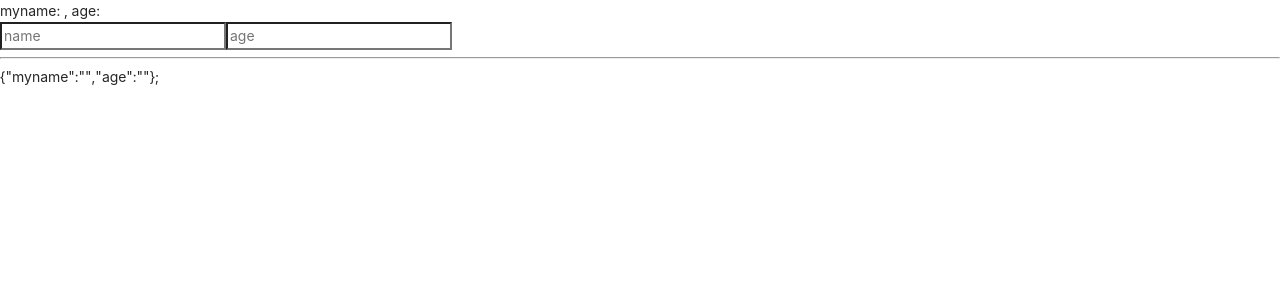
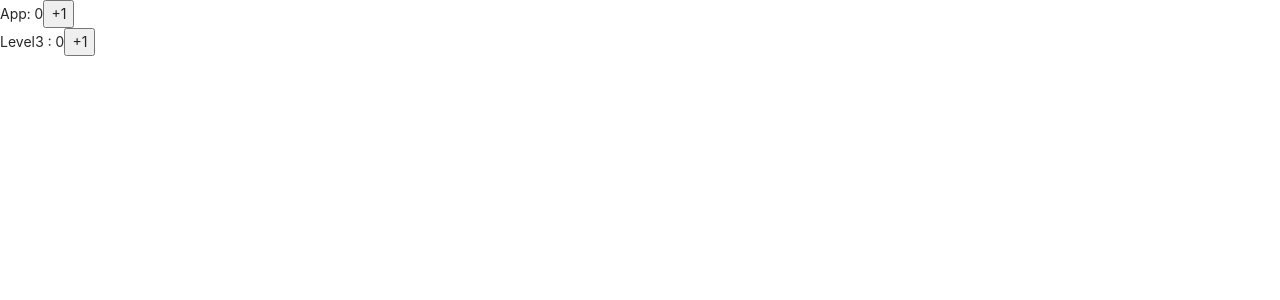
Before and after one commit to kimhan1113/react_basic, a React (Create React App) app: page / in a window 1280 px wide. Shown: the top 300 px of the page. Built offline with nearby package versions, Linux system fonts and the light colour scheme.

Commit message:
context API commit

```diff
--- /dev/null
+++ b/src/App7.js
@@ -0,0 +1,35 @@
+import React, { createContext, useContext } from "react";
+
+const MessageContext = createContext();
+
+const App = () => (
+  <MessageContext.Provider value="Provide Values">
+    <Level2Wrapper />
+  </MessageContext.Provider>
+);
+
+// const Level1 = ({ message }) => <Level2 message={message} />;
+
+// const Level2 = ({ message }) => <Level3 message={message} />;
+
+// const Level2Wrapper = () => (
+//   <div>
+//     <MessageContext.Consumer>
+//       {(message) => <Level2 message={message} />}
+//     </MessageContext.Consumer>
+//     {/* Level3 :{message} */}
+//   </div>
+// );
+
+const Level2Wrapper = () => {
+  const message = useContext(MessageContext);
+  return (
+    <div>
+      <Level2 message={message} />
+    </div>
+  );
+};
+
+const Level2 = ({ message }) => <div>Level2 : {message}</div>;
+
+export default App;
--- /dev/null
+++ b/src/App8.js
@@ -0,0 +1,36 @@
+// import { createContext } from "react";
+// import { useState } from "react/cjs/react.development";
+import React, { useState, createContext, useContext } from "react";
+
+const CounterContext = createContext();
+
+const App = () => {
+  const [value, setValue] = useState(0);
+  const onIncrement = () => {
+    setValue((prevValue) => prevValue + 1);
+  };
+
+  return (
+    <div>
+      App: {value}
+      <button onClick={onIncrement}>+1</button>
+      <CounterContext.Provider value={{ value, onIncrement }}>
+        <Level3 />
+      </CounterContext.Provider>
+      {/* <Level3 /> */}
+    </div>
+  );
+};
+
+const Level3 = () => {
+  const { value, onIncrement } = useContext(CounterContext);
+
+  return (
+    <div>
+      Level3 : {value}
+      <button onClick={onIncrement}>+1</button>
+    </div>
+  );
+};
+
+export default App;
--- a/src/index.js
+++ b/src/index.js
@@ -5,11 +5,13 @@ import App from "./App";
 import App4 from "./App4";
 import App5 from "./App5";
 import App6 from "./App6";
+import App7 from "./App7";
+import App8 from "./App8";
 import reportWebVitals from "./reportWebVitals";
 
 ReactDOM.render(
   <React.StrictMode>
-    <App6 />
+    <App8 />
   </React.StrictMode>,
   document.getElementById("root"),
 );
```
